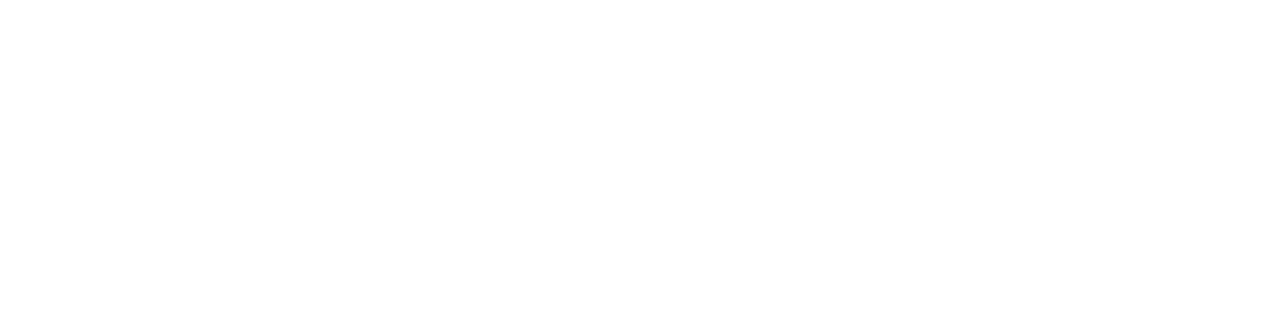
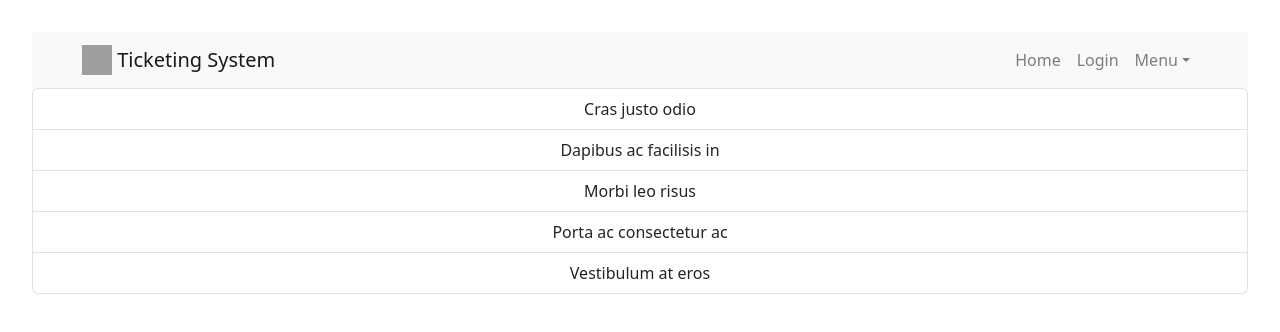
Before and after one commit to bascum/testEnv2, a React (Vite) app in the folder Client/: page /mytickets in a window 1280 px wide. Before the commit this address had no page. Shown: the top 332 px of the page. Built offline with nearby package versions, Linux system fonts and the light colour scheme; grey boxes are pictures that could not be loaded.

Commit message:
added mytickets

```diff
--- a/Client/src/App.jsx
+++ b/Client/src/App.jsx
@@ -3,6 +3,7 @@ import "./App.css";
 import { Dashboard } from "./pages/Dashboard";
 import { Login } from "./pages/Login";
 import { NewTicket } from "./pages/NewTicket";
+import { MyTickets } from "./pages/MyTickets";
 import { Route, Routes } from "react-router-dom";
 import { useState } from "react";
 import ChangePassword from "./pages/ChangePassword";
@@ -44,8 +45,17 @@ function App() {
           element={<NewTicket setMessageOfTheDay={setMessageOfTheDay} />}
         />
         <Route
+          path="/mytickets"
+          element={<MyTickets setMessageOfTheDay={setMessageOfTheDay} />}
+        />
+        <Route
           path="/changepassword"
-          element={<ChangePassword loggedIn={loggedIn} setMessageOfTheDay={setMessageOfTheDay} />}
+          element={
+            <ChangePassword
+              loggedIn={loggedIn}
+              setMessageOfTheDay={setMessageOfTheDay}
+            />
+          }
         />
       </Routes>
     </>
--- a/Client/src/components/home/Home.jsx
+++ b/Client/src/components/home/Home.jsx
@@ -1,9 +1,7 @@
 import "./home.css";
 import { Link } from "react-router-dom";
 
-
 export const Home = () => {
-
   return (
     <div className="jumbotron">
       <h1 className="display-4">Welcome!</h1>
@@ -12,17 +10,20 @@ export const Home = () => {
         your tickets.
       </p>
       <hr className="m-4 gap-2" />
-      <Link className="btn btn-primary btn-lg mr-4" to="/newticket" role="button">
+      <Link
+        className="btn btn-primary btn-lg mr-4"
+        to="/newticket"
+        role="button"
+      >
         New
       </Link>
-
-      <a
-        className="btn btn-primary btn-lg"
-        href="#dynamicmyticketshere"
+      <Link
+        className="btn btn-primary btn-lg mr-4"
+        to="/mytickets"
         role="button"
       >
         My Tickets
-      </a>
+      </Link>
     </div>
   );
 };
--- /dev/null
+++ b/Client/src/components/list/List.jsx
@@ -0,0 +1,17 @@
+import React from "react";
+
+const List = () => {
+  return (
+    <>
+      <ul className="list-group">
+        <li className="list-group-item">Cras justo odio</li>
+        <li className="list-group-item">Dapibus ac facilisis in</li>
+        <li className="list-group-item">Morbi leo risus</li>
+        <li className="list-group-item">Porta ac consectetur ac</li>
+        <li className="list-group-item">Vestibulum at eros</li>
+      </ul>
+    </>
+  );
+};
+
+export default List;
--- a/Client/src/pages/MyTickets.jsx
+++ b/Client/src/pages/MyTickets.jsx
@@ -1,9 +1,14 @@
-import React from 'react'
+import React from "react";
+import { Header } from "../components/header/Header";
+import List from "../components/list/List";
 
-const MyTickets = () => {
+export const MyTickets = () => {
   return (
-    <div>mytickets</div>
-  )
-}
+    <>
+      <Header />
+      <List />
+    </>
+  );
+};
 
-export default MyTickets
+export default MyTickets;
```
Also changed, not shown: 3 other files (tests, documents, lock files or other folders).
